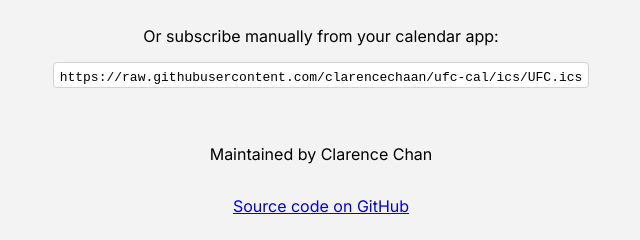
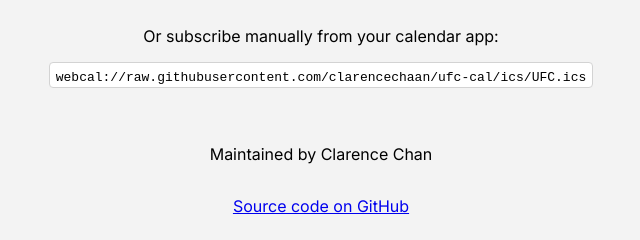
Before and after one commit to clarencechaan/ufc-cal, a website: page index.html in a window 1280 px wide. Shown: the part 308-548 px from the top of the page, 319-959 px from the left. Drawn offline with Linux system fonts and the light colour scheme.

Commit message:
Change protocol in manual subscription URL from https to webcal

```diff
--- a/index.html
+++ b/index.html
@@ -83,7 +83,7 @@
       <p>Or subscribe manually from your calendar app:</p>
       <div class="code-wrapper">
         <code
-          >https://raw.githubusercontent.com/clarencechaan/ufc-cal/ics/UFC.ics</code
+          >webcal://raw.githubusercontent.com/clarencechaan/ufc-cal/ics/UFC.ics</code
         >
       </div>
     </div>
```
Also changed, not shown: README.md.
